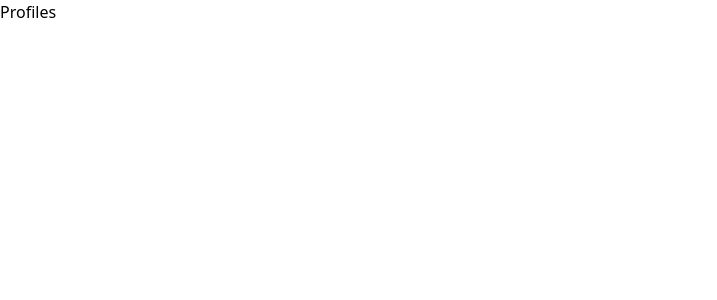
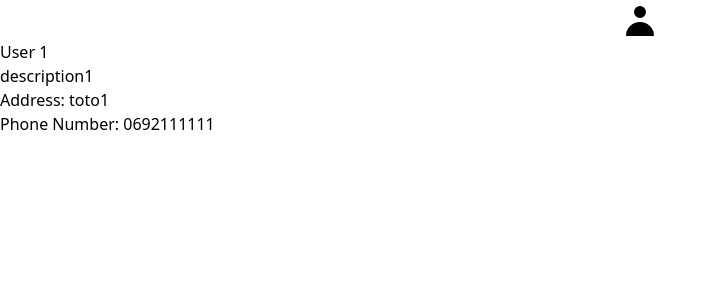
Before and after one commit to etib-corp/survivor, a React (Create React App) app in the folder frontend/: page /Profiles in a window 1280 px wide. Shown: the top 300 px of the page, without its empty margins (0-717 px from the left). Built offline with nearby package versions, Linux system fonts and the light colour scheme.

Commit message:
feat: add edit profiles generique componants

```diff
--- /dev/null
+++ b/frontend/src/components/ETIBProfile.tsx
@@ -0,0 +1,13 @@
+import { Avatar } from "flowbite-react";
+
+export const ETIBProfile: React.FC<{ properties: any }> = ({ properties }) => {
+    return (
+            <div>
+                <Avatar img={properties.icon} alt="avatar"/>
+                <h2>{properties.content}</h2>
+                <p>{properties.description}</p>
+                <p>Address: {properties.adress}</p>
+                <p>Phone Number: {properties.number}</p>
+            </div>
+    );
+};
--- a/frontend/src/data.tsx
+++ b/frontend/src/data.tsx
@@ -1,12 +1,8 @@
 import { HiUser } from "react-icons/hi";
 
-export const users = [
+export const users =
     [
-        { href: "#", icon: HiUser, content: "User 1" },
-        { href: "#", icon: HiUser, content: "User 2" },
-        { href: "#", icon: HiUser, content: "User 3" },
-    ],
-    [
-        { href: "#", avatar: "kbo.png", content: "image" },
-    ],
-];
+        { id: 1, href: "#", icon: HiUser, content: "User 1", adress: "toto1", number: "0692111111", description: "description1"},
+        { id: 2, href: "#", icon: HiUser, content: "User 2", adress: "toto2", number: "0692111112", description: "description2"},
+        { id: 3, href: "#", icon: HiUser, content: "User 3", adress: "toto3", number: "0692111113", description: "description3"},
+    ];
--- a/frontend/src/pages/Profiles.tsx
+++ b/frontend/src/pages/Profiles.tsx
@@ -1,13 +1,15 @@
 import { Avatar } from "flowbite-react";
+import { Button, Card } from "flowbite-react";
+import { ETIBProfile } from "../components/ETIBProfile";
+import { users } from "../data";
+
+function Profiles() {
+    return (
+        <div>
+            <ETIBProfile properties={users.at(0)} ></ETIBProfile>
+        </div>
+    );
+}
 
 
-
-function Profiles () {
-    return (
-        <div>
-            Profiles
-        </div>
-    )
-}
-
 export default Profiles;
```
